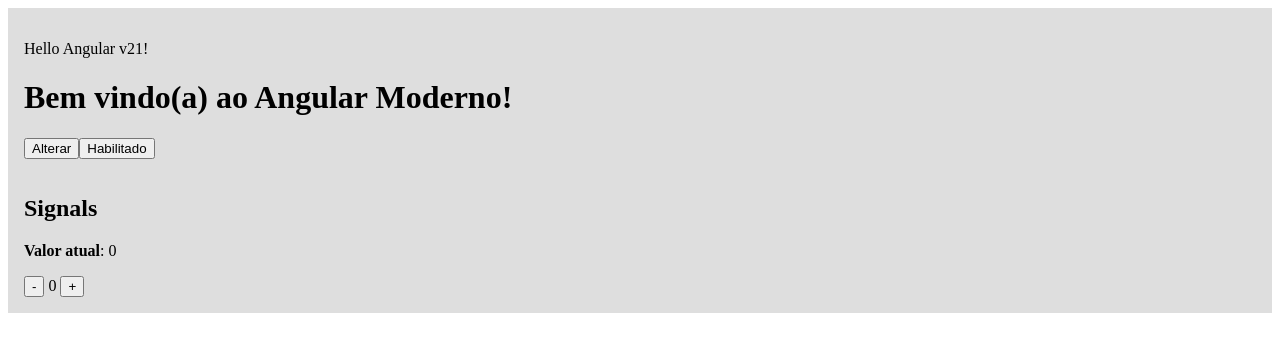
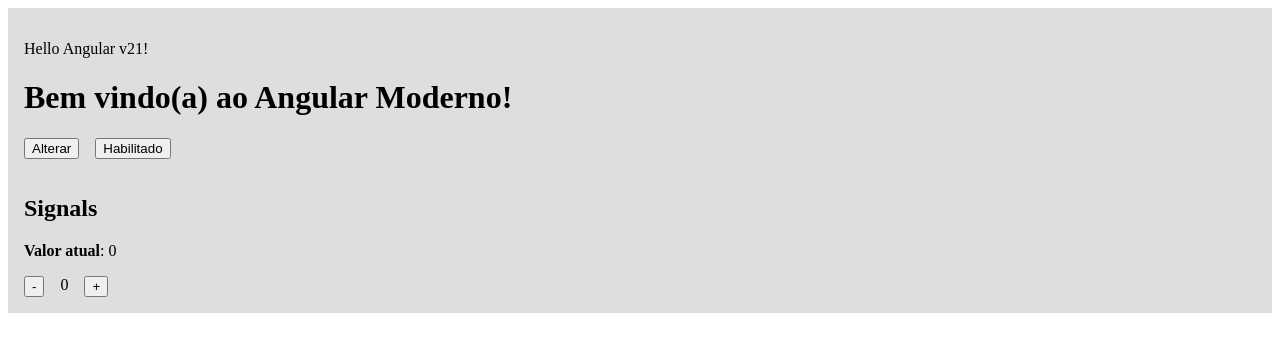
Before and after one commit to GiselleBarbosa/angular-v21-modern-angular-course, an Angular app: page / in a window 1280 px wide. Shown: the top 352 px of the page. Built offline with nearby package versions, Linux system fonts and the light colour scheme.

Commit message:
style: ajustando scss

```diff
--- a/src/app/hello/hello.html
+++ b/src/app/hello/hello.html
@@ -3,7 +3,7 @@
 <h1>{{ title }}</h1>
 
 <div class="container">
-  <div class="container__signals__action__buttons">
+  <div class="container__signals">
     <div><button (click)="toggleState()">Alterar</button></div>
     <div>
       <button [disabled]="isDisabled">
@@ -12,16 +12,20 @@
     </div>
   </div>
 
-  <div class="container__signals">
+  <div class="container__signals__actions">
     <div>
       <h2>Signals</h2>
       <p><span>Valor atual</span>: {{ counterSignal() }}</p>
     </div>
 
-    <div>
-      <button (click)="decrease()">-</button>
-      {{ counterSignal() }}
-      <button (click)="increase()">+</button>
+    <div class="container__signals__action__buttons">
+      <div><button (click)="decrease()">-</button></div>
+      <div>
+        {{ counterSignal() }}
+      </div>
+      <div>
+        <button (click)="increase()">+</button>
+      </div>
     </div>
   </div>
 </div>
--- a/src/app/hello/hello.scss
+++ b/src/app/hello/hello.scss
@@ -1,6 +1,6 @@
 :host {
   display: block;
-  padding: 16px;
+  padding: 1rem;
   background: #dedede;
 }
 
@@ -9,14 +9,23 @@
   flex-direction: column;
   gap: 16px;
 
+  &__signals {
+    display: flex;
+    flex-direction: row;
+    gap: 1rem;
+  }
+
+  &__signals__actions {
+    display: flex;
+    flex-direction: column;
+
+  }
+
   &__signals__action__buttons {
     display: flex;
     flex-direction: row;
-  }
-
-  &__signals {
-    display: flex;
-    flex-direction: column;
+    height: max-content;
+    gap: 1rem;
   }
 
   span {
```
